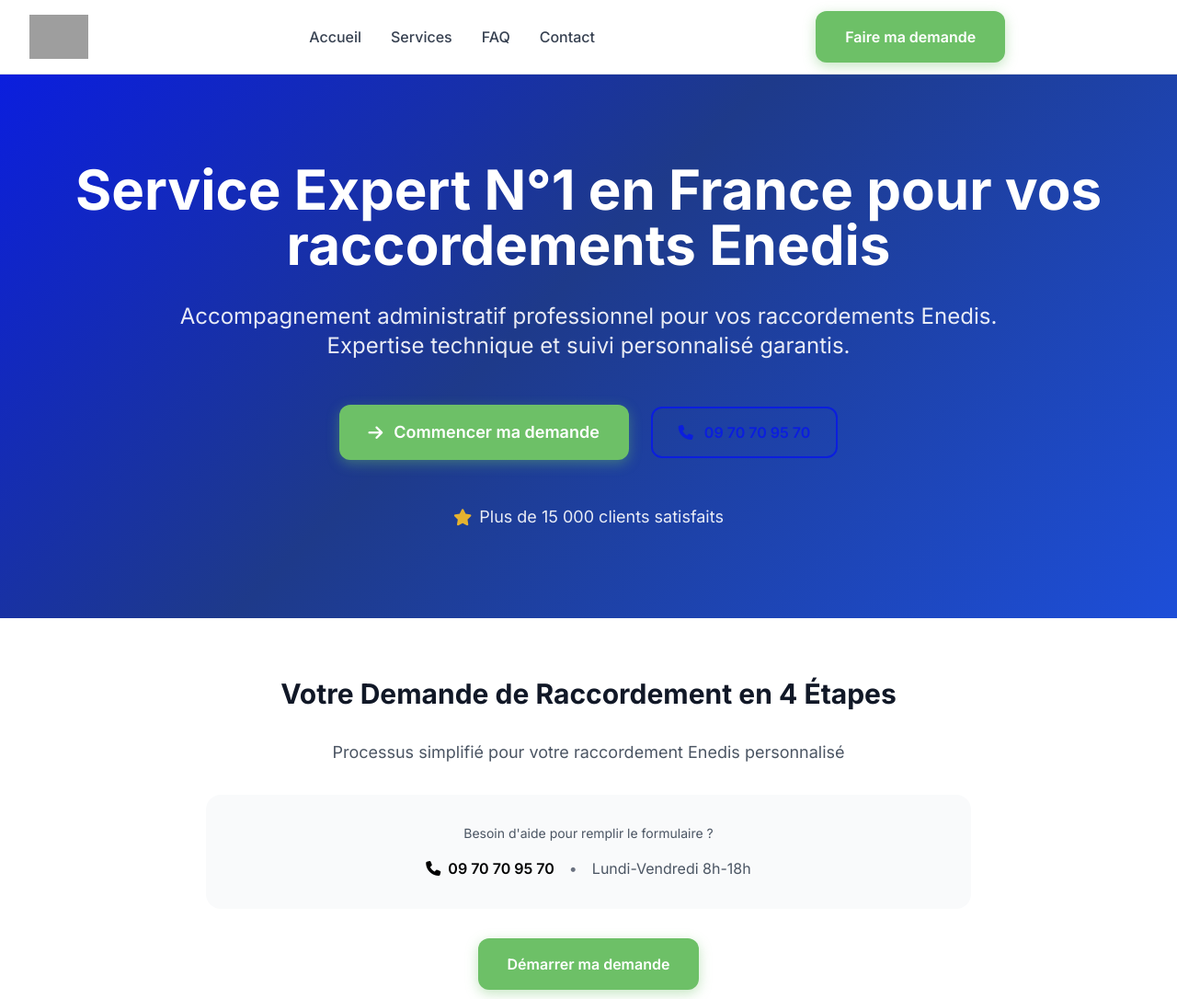
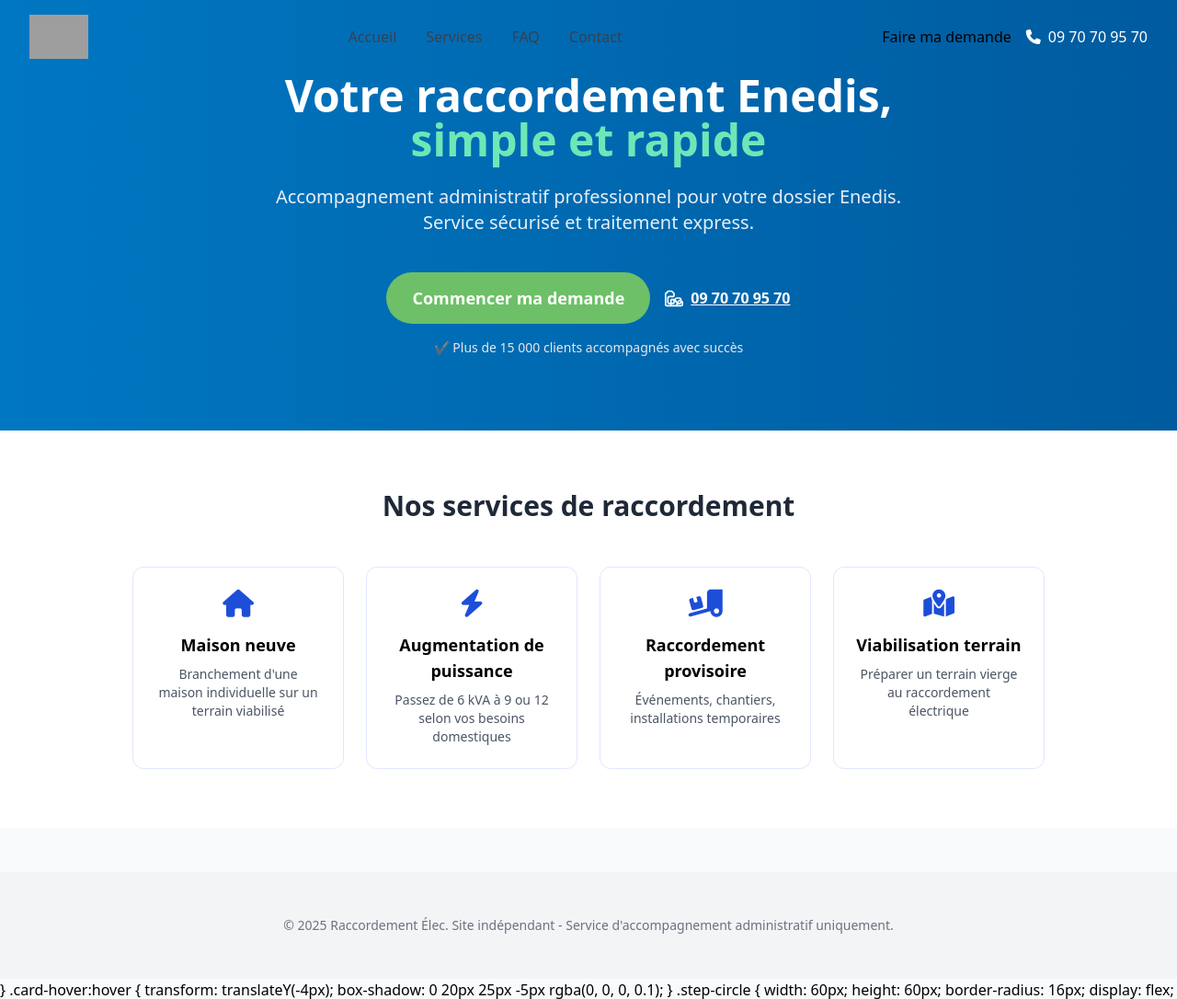
Before and after one commit to lezdoors/raccordement-elec-website, a plain HTML site: page index.html in a window 1280 px wide. Shown: the top 1086 px of the page at 92% size. Drawn offline with nearby package versions, Linux system fonts and the light colour scheme; grey boxes are pictures that could not be loaded; a script that the page names is missing.

Commit message:
Update index.html

```diff
--- a/index.html
+++ b/index.html
@@ -20,74 +20,113 @@
 
     <style>
         * {
-            font-family: 'Inter', -apple-system, BlinkMacSystemFont, 'Segoe UI', Roboto, sans-serif;
-        }
-
-        :root {
-            --enedis-blue: #0b1ede;
-            --enedis-green: #6dc067;
-        }
-
-        .enedis-blue { color: var(--enedis-blue); }
-        .bg-enedis-blue { background-color: var(--enedis-blue); }
-        .enedis-green { color: var(--enedis-green); }
-        .bg-enedis-green { background-color: var(--enedis-green); }
-        .border-enedis-blue { border-color: var(--enedis-blue); }
-        .border-enedis-green { border-color: var(--enedis-green); }
-
-        .hero-gradient {
-            background: linear-gradient(135deg, var(--enedis-blue) 0%, #1e3a8a 45%, #1d4ed8 100%);
-        }
-
-        .btn-primary {
-            background: var(--enedis-green);
-            color: white;
-            padding: 16px 32px;
-            border-radius: 12px;
-            font-weight: 600;
-            border: none;
-            cursor: pointer;
-            transition: all 0.3s ease;
-            text-decoration: none;
-            display: inline-flex;
-            align-items: center;
-            justify-content: center;
-            box-shadow: 0 4px 14px 0 rgba(109, 192, 103, 0.4);
-        }
-
-        .btn-primary:hover {
-            transform: translateY(-2px);
-            box-shadow: 0 8px 25px 0 rgba(109, 192, 103, 0.5);
-            background: #5cb85c;
-        }
-
-        .btn-secondary {
-            background: transparent;
-            color: var(--enedis-blue);
-            padding: 14px 28px;
-            border: 2px solid var(--enedis-blue);
-            border-radius: 12px;
-            font-weight: 600;
-            cursor: pointer;
-            transition: all 0.3s ease;
-            text-decoration: none;
-            display: inline-flex;
-            align-items: center;
-            justify-content: center;
-        }
-
-        .btn-secondary:hover {
-            background: var(--enedis-blue);
-            color: white;
-        }
-
-        .card-hover {
-            background: white;
-            border-radius: 16px;
-            padding: 32px;
-            transition: all 0.3s ease;
-            border: 1px solid rgba(0, 0, 0, 0.06);
-            box-shadow: 0 4px 6px -1px rgba(0, 0, 0, 0.05);
+            <!DOCTYPE html>
+<html lang="fr">
+<head>
+  <meta charset="UTF-8" />
+  <meta name="viewport" content="width=device-width, initial-scale=1.0" />
+  <title>Raccordement Électrique - Votre Dossier Enedis Simplifié</title>
+  <meta name="description" content="Service de gestion expert pour vos demandes de raccordement électrique Enedis. Rapide, sécurisé, et 100% en ligne." />
+  <link href="https://cdn.jsdelivr.net/npm/tailwindcss@2.2.19/dist/tailwind.min.css" rel="stylesheet">
+  <link rel="preconnect" href="https://fonts.googleapis.com">
+  <link rel="preconnect" href="https://fonts.gstatic.com" crossorigin>
+  <link href="https://fonts.googleapis.com/css2?family=Inter:wght@400;600;700&display=swap" rel="stylesheet">
+  <link rel="icon" type="image/png" href="/favicon.png">
+  <script async src="https://www.googletagmanager.com/gtag/js?id=G-6LL9H8D08T"></script>
+  <script>
+    window.dataLayer = window.dataLayer || [];
+    function gtag(){dataLayer.push(arguments);}
+    gtag('js', new Date());
+    gtag('config', 'G-6LL9H8D08T');
+  </script>
+  <style>
+    body { font-family: 'Inter', sans-serif; }
+    .enedis-header {
+      background: linear-gradient(90deg, #0077C2 0%, #005B9F 100%);
+    }
+    .hero-cta {
+      background: #6DC067;
+      color: white;
+      padding: 14px 28px;
+      border-radius: 9999px;
+      font-weight: 600;
+      transition: all 0.3s;
+    }
+    .hero-cta:hover {
+      background: #5cb85c;
+      transform: translateY(-2px);
+    }
+    .icon-box {
+      background-color: white;
+      border: 1px solid #E0E7FF;
+      border-radius: 12px;
+      padding: 1.5rem;
+      transition: all 0.3s ease;
+    }
+    .icon-box:hover {
+      transform: translateY(-4px);
+      box-shadow: 0 8px 20px rgba(0, 0, 0, 0.05);
+    }
+  </style>
+</head>
+<body class="bg-gray-50">
+
+  <header class="enedis-header text-white py-20 text-center">
+    <div class="max-w-3xl mx-auto px-4">
+      <h1 class="text-4xl md:text-5xl font-bold leading-tight">
+        Votre raccordement Enedis,<br>
+        <span class="text-green-300">simple et rapide</span>
+      </h1>
+      <p class="text-lg md:text-xl mt-6 opacity-90">
+        Accompagnement administratif professionnel pour votre dossier Enedis. Service sécurisé et traitement express.
+      </p>
+      <div class="mt-10 flex flex-col sm:flex-row justify-center items-center gap-4">
+        <a href="#formulaire" class="hero-cta text-lg">Commencer ma demande</a>
+        <a href="tel:0970709570" class="inline-flex items-center text-white font-semibold underline hover:text-green-200">
+          <svg class="w-5 h-5 mr-2" fill="none" stroke="currentColor" stroke-width="2" viewBox="0 0 24 24"><path stroke-linecap="round" stroke-linejoin="round" d="M3 5a2 2 0 012-2h3.586a1 1 0 01.707.293l2.414 2.414a1 1 0 01.293.707V9a1 1 0 01-1 1H6a2 2 0 00-2 2v5a2 2 0 002 2h5a1 1 0 001-1v-2.586a1 1 0 01.293-.707l2.414-2.414a1 1 0 01.707-.293H19a2 2 0 012 2v3a2 2 0 01-2 2h-1.586a1 1 0 01-.707-.293l-2.414-2.414a1 1 0 01-.293-.707V15a1 1 0 00-1-1H9a1 1 0 00-1 1v5a2 2 0 002 2h5a1 1 0 001-1v-2.586a1 1 0 01.293-.707l2.414-2.414a1 1 0 01.707-.293H21a2 2 0 002 2v3a2 2 0 01-2 2H3a2 2 0 01-2-2V7a2 2 0 012-2z" /></svg>
+          09 70 70 95 70
+        </a>
+      </div>
+      <p class="mt-4 text-sm text-gray-200">✔️ Plus de 15 000 clients accompagnés avec succès</p>
+    </div>
+  </header>
+
+  <main class="py-16 bg-white">
+    <section class="max-w-5xl mx-auto px-4">
+      <h2 class="text-3xl font-bold text-center text-gray-800 mb-12">
+        Nos services de raccordement
+      </h2>
+      <div class="grid grid-cols-1 md:grid-cols-4 gap-6">
+        <div class="icon-box text-center">
+          <i class="fas fa-home text-3xl text-blue-700 mb-4"></i>
+          <h3 class="font-semibold text-lg">Maison neuve</h3>
+          <p class="text-sm text-gray-600 mt-2">Branchement d'une maison individuelle sur un terrain viabilisé</p>
+        </div>
+        <div class="icon-box text-center">
+          <i class="fas fa-bolt text-3xl text-blue-700 mb-4"></i>
+          <h3 class="font-semibold text-lg">Augmentation de puissance</h3>
+          <p class="text-sm text-gray-600 mt-2">Passez de 6 kVA à 9 ou 12 selon vos besoins domestiques</p>
+        </div>
+        <div class="icon-box text-center">
+          <i class="fas fa-truck-loading text-3xl text-blue-700 mb-4"></i>
+          <h3 class="font-semibold text-lg">Raccordement provisoire</h3>
+          <p class="text-sm text-gray-600 mt-2">Événements, chantiers, installations temporaires</p>
+        </div>
+        <div class="icon-box text-center">
+          <i class="fas fa-map-marked-alt text-3xl text-blue-700 mb-4"></i>
+          <h3 class="font-semibold text-lg">Viabilisation terrain</h3>
+          <p class="text-sm text-gray-600 mt-2">Préparer un terrain vierge au raccordement électrique</p>
+        </div>
+      </div>
+    </section>
+  </main>
+
+  <footer class="bg-gray-100 text-center py-12 mt-12">
+    <p class="text-gray-500 text-sm">© 2025 Raccordement Élec. Site indépendant - Service d'accompagnement administratif uniquement.</p>
+  </footer>
+
+</body>
+</html>
         }
 
         .card-hover:hover {
```
